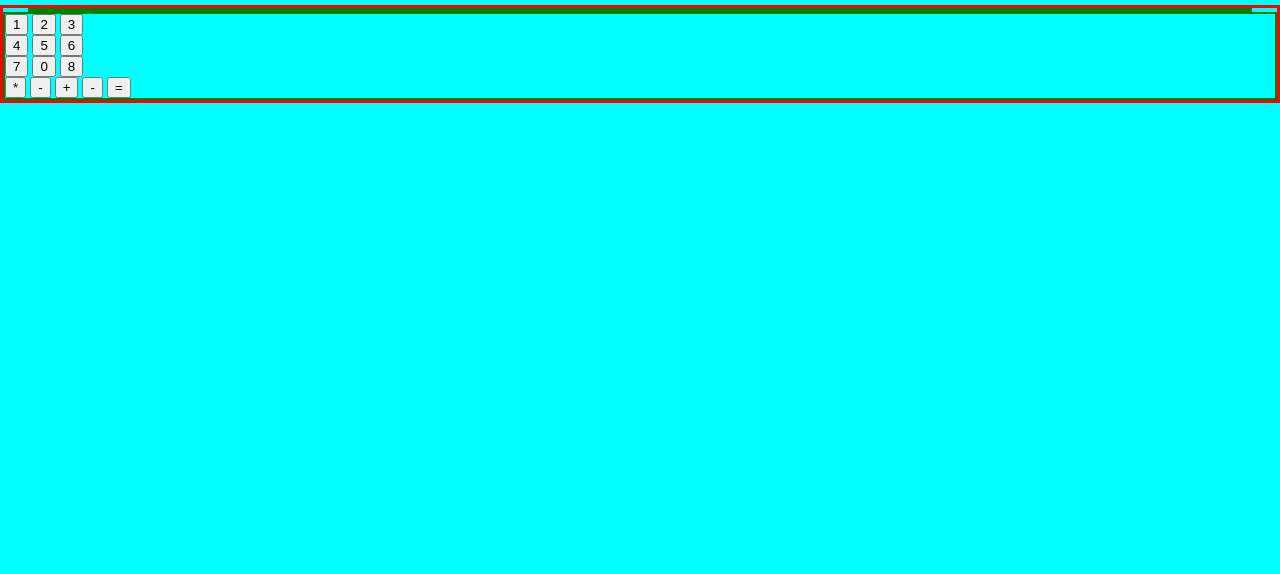
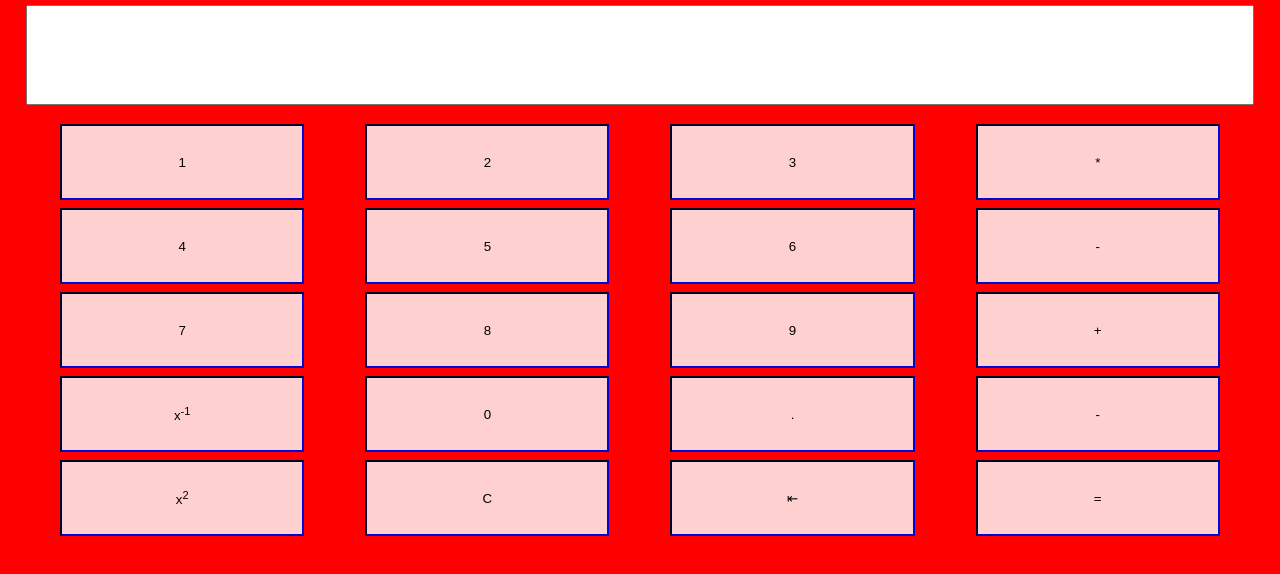
Before and after one commit to ebobzom/calculator_project, a plain HTML site: page index.html in a window 1280 px wide. Drawn offline with Linux system fonts and the light colour scheme.

Commit message:
Redo cal.css and modify container div in index.html

```diff
--- a/cal.css
+++ b/cal.css
@@ -11,28 +11,56 @@ html{
 }
 
 /*  =============
-   Main style rules.
+   General style rules.
     =============
 */
 
 body {
-    background-color: aqua;
+    background-color: rgb(136, 136, 158);
     margin: 5px auto;
+    font-weight: 900;
+    font-size: 2em;
 }
+
 .container{
+    width: 96%;
+    margin: 4px auto;
+    /* border: 2px solid black; */
+    height: 550px;
     display: flex;
     flex-direction: column;
-    justify-content: center;
-    border: 3px solid red;
+    align-content: center;
+}
+input[type='text']{
+    height: 100px;
+}
+/* =============
+    Media Queries
+   =============
+*/
+
+@media screen and (min-width:650px){
+    body{
+        background-color: red;
+    }
 }
 
-.input{
-    height: 2em;
-    width: 96%;
-    margin: 0 auto;
-    background-color: white;
+div[class *="number"]{
+    display: flex;
+    margin: 15px 0px;
+    /* border: 2px solid red; */
+    flex-direction: column;
+    flex: 2 0 0;
 }
-.input, .main{
+div[class ^= "row"]{
+    /* border: 2px solid blue; */
     flex-basis: 100%;
-    border: 2px solid green;
+    display: flex;
+    justify-content: space-around;
+    margin: 4px;
 }
+div[class *="row"] button{
+    flex-basis: 20%;
+    background-color: rgba(255, 255, 255, 0.815);
+    border: 2px inset rgb(0, 2, 128);
+}
--- a/index.html
+++ b/index.html
@@ -8,35 +8,45 @@
 </head>
 <body>
     <div class="container">
-        <div class="input"></div>
-        <div class="main">
-            <div class="numbers-container">
+
+        <input type="text" class="input">
+
+        <div class="numbers-symbol-container">
             <div class="row1">
                 <button class="num-buttons">1</button>
                 <button class="num-buttons">2</button>
                 <button class="num-buttons">3</button>
+                <button class="sign">*</button>
             </div>
 
             <div class="row2">
                 <button class="num-buttons">4</button>
                 <button class="num-buttons">5</button>
                 <button class="num-buttons">6</button>
+                <button class="sign">-</button>
             </div>
 
             <div class="row3">
                 <button class="num-buttons">7</button>
+                <button class="num-buttons">8</button>
+                <button class="num-buttons">9</button>
+                <button class="sign">+</button>
+            </div>
+            <div class="row4">
+                    <button class="num-buttons">x<sup>-1</sup></button>
                     <button class="num-buttons">0</button>
-                    <button class="num-buttons">8</button>
+                    <button class="num-buttons">.</button>
+                    <button class="sign">-</button>
             </div>
-            </div>
-            <div class="symbols">
-                <button class="sign">*</button>
-                <button class="sign">-</button>
-                <button class="sign">+</button>
-                <button class="sign">-</button>
+            <div class="row5">
+                    <button class="num-buttons">x<sup>2</sup></button>
+                    <button class="num-buttons">C</button>
+                    <button class="num-buttons"> &LeftArrowBar;</button>
                     <button class="sign">=</button>
             </div>
+
         </div>
+
     </div>
     <link rel="stylesheet" href="cal.css">
     <script src="app.js"></script>
```
Lines whose indentation alone changed are shown as unchanged.
